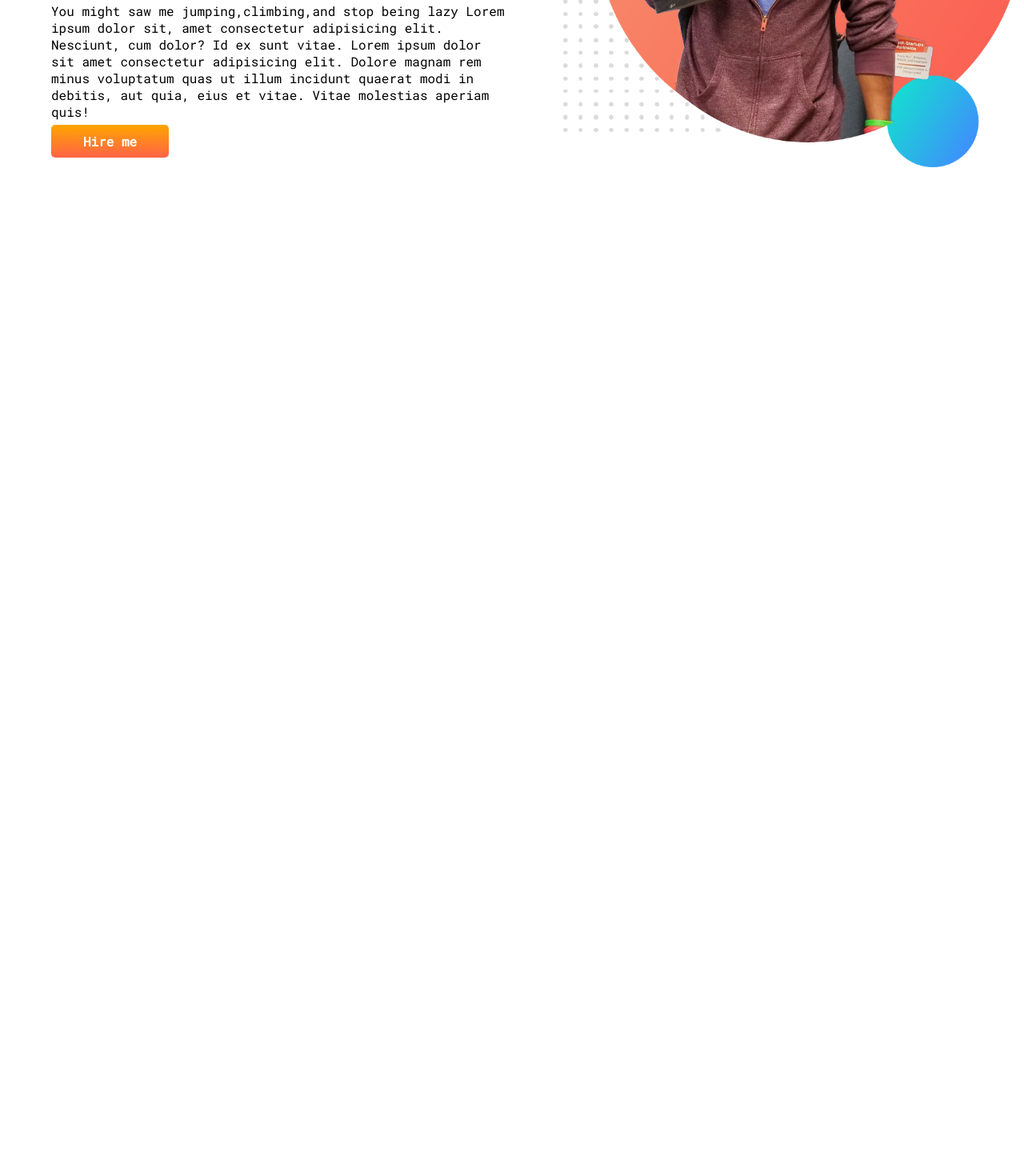
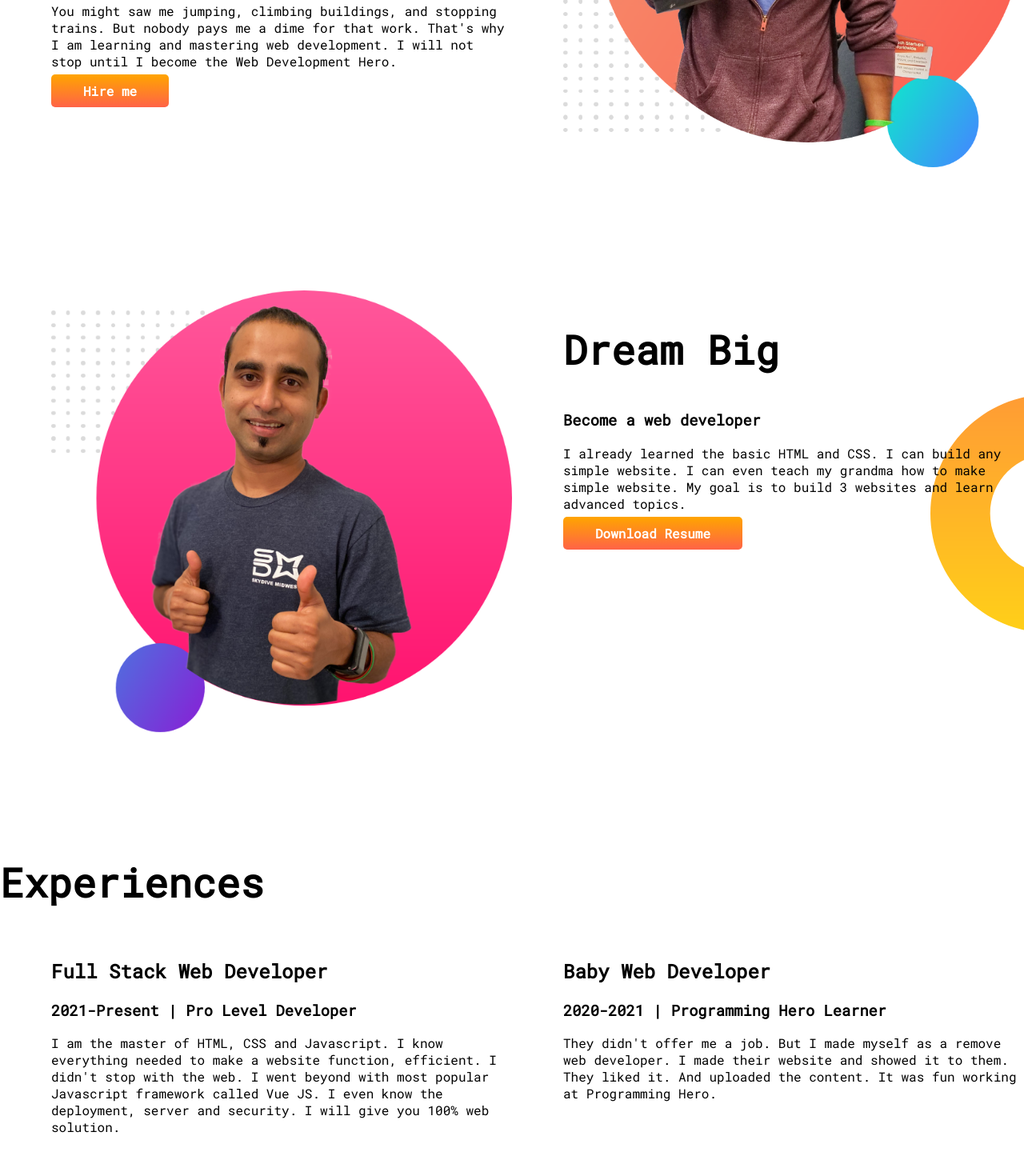
Before and after one commit to Arpan75/developer-portfolio, a plain HTML site: page index.html in a window 1280 px wide. Shown: the part 363-1818 px from the top of the page at 80% size. Before the commit the page ends 800 px from the top, so only its background shows below. Drawn offline with Linux system fonts and the light colour scheme.

Commit message:
new commit

```diff
--- a/index.html
+++ b/index.html
@@ -21,16 +21,14 @@
 <body>
     <!-- header section -->
 
-    <section class="top-banner">
+    <section class="top-banner flexible-container">
         <div class="half-width">
             <h1>Welcome to</h1>
             <h1><span class="orange-color">Jhankar Mahbub </span>World</h1>
             <h3>Build climber and train stopper</h3>
-            <p>You might saw me jumping,climbing,and stop being lazy Lorem ipsum dolor sit, amet consectetur adipisicing
-                elit.
-                Nesciunt, cum dolor? Id ex sunt vitae. Lorem ipsum dolor sit amet consectetur adipisicing elit. Dolore
-                magnam rem minus voluptatum quas ut illum incidunt quaerat modi in debitis, aut quia, eius et vitae.
-                Vitae molestias aperiam quis!</p>
+            <p>You might saw me jumping, climbing buildings, and stopping trains. But nobody pays me a dime for that
+                work. That's why I am learning and mastering web development. I will not stop until I become the Web
+                Development Hero.</p>
             <a class="hire-me-button" href="#">Hire me</a>
         </div>
         <div class="half-width">
@@ -38,6 +36,42 @@
         </div>
     </section>
 
+    <!-- Download resume section -->
+    <section class="download-section flexible-container">
+        <div class="half-width">
+            <img src="images/jhankar2.png" alt="">
+        </div>
+        <div class="half-width">
+            <h1>Dream Big</h1>
+            <h3>Become a web developer</h3>
+            <p>I already learned the basic HTML and CSS. I can build any simple website. I can even teach my grandma how
+                to make simple website. My goal is to build 3 websites and learn advanced topics.</p>
+            <a class="hire-me-button" href="#">Download Resume</a>
+        </div>
+    </section>
+
+    <!-- experience area -->
+
+    <section>
+        <h1>Experiences</h1>
+        <div class="flexible-container">
+            <div class="half-width">
+                <h2>Full Stack Web Developer</h2>
+                <h3>2021-Present | Pro Level Developer</h3>
+                <p>I am the master of HTML, CSS and Javascript. I know everything needed to make a website function,
+                    efficient. I didn't stop with the web. I went beyond with most popular Javascript framework called
+                    Vue
+                    JS. I even know the deployment, server and security. I will give you 100% web solution.</p>
+            </div>
+            <div class="half-width">
+                <h2>Baby Web Developer</h2>
+                <h3>2020-2021 | Programming Hero Learner</h3>
+                <p>They didn't offer me a job. But I made myself as a remove web developer. I made their website and
+                    showed
+                    it to them. They liked it. And uploaded the content. It was fun working at Programming Hero.</p>
+            </div>
+        </div>
+    </section>
 </body>
 
 </html>
--- a/style.css
+++ b/style.css
@@ -15,8 +15,9 @@ h1 {
     font-size: 50px;
 }
 
-section {
+.flexible-container {
     display: flex;
+    margin-bottom: 150px;
 }
 
 .half-width {
@@ -42,3 +43,10 @@ section {
     background-image: url(images/top-banner.png);
     background-repeat: no-repeat;
 }
+
+/* download resume section */
+.download-section {
+    background-image: url(images/dream-bg.png);
+    background-repeat: no-repeat;
+    background-position: right;
+}
```
